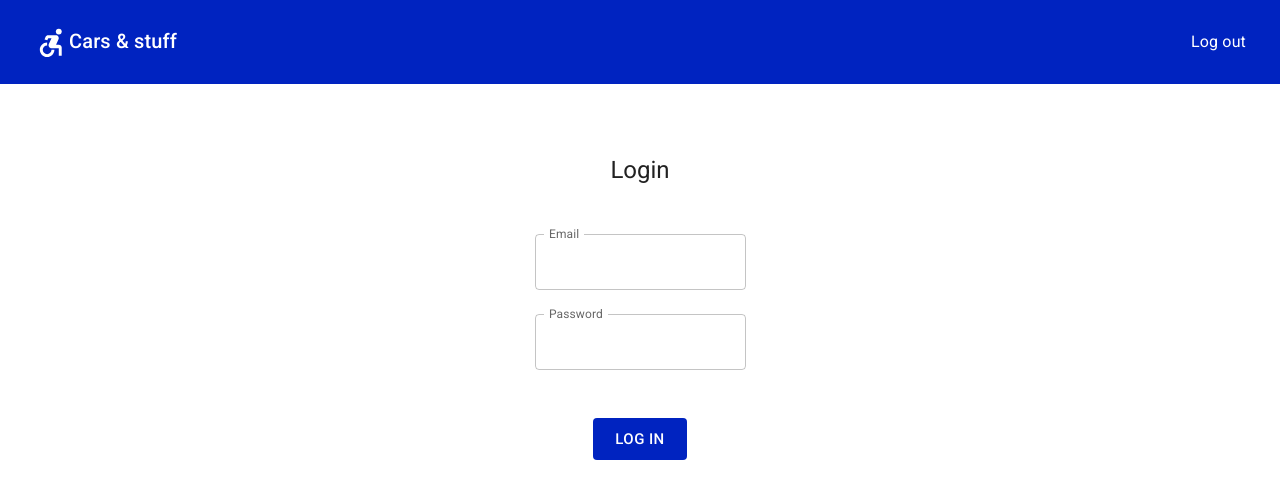
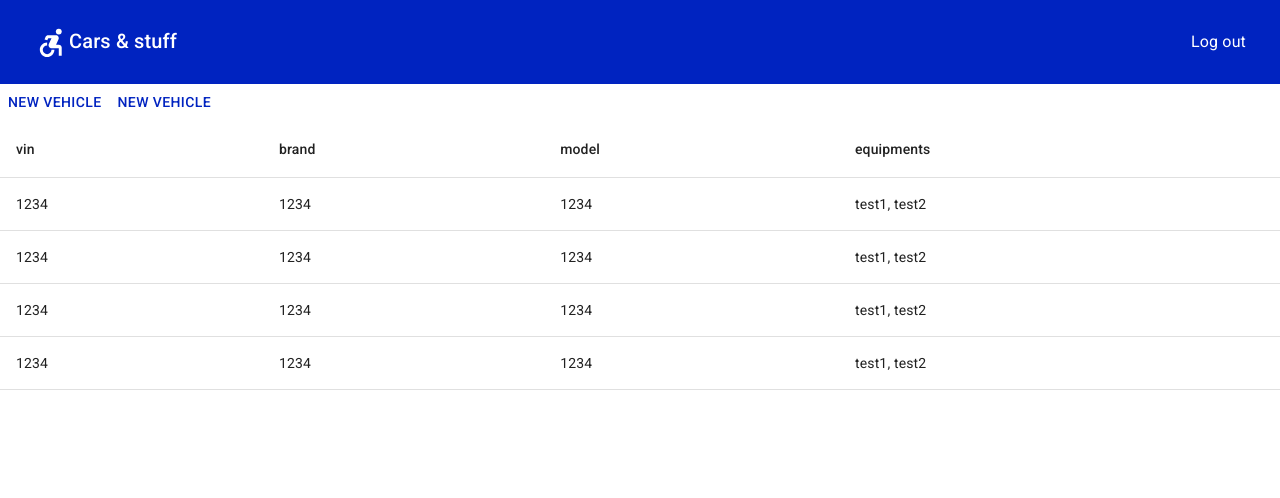
Before and after one commit to swietjak/2022_TAB_S10_CIESLAK, a React (Create React App) app in the folder frontend/: page /vehicles in a window 1280 px wide. Before the commit this address led to /login. Shown: the top 498 px of the page. Built offline with nearby package versions, Linux system fonts and the light colour scheme; no server answers.

Commit message:
feat: initial table added

```diff
--- /dev/null
+++ b/frontend/src/modules/vehicles/components/CarsTable/CarsTable.tsx
@@ -0,0 +1,59 @@
+import {
+  Table,
+  TableBody,
+  TableCell,
+  TableHead,
+  TableRow,
+} from "@mui/material";
+import React from "react";
+import { useSelector } from "react-redux";
+import { Vehicle } from "shared/types";
+import { selectors } from "../../store";
+
+type CarsTableProps = {};
+
+export const CarsTable = (props: CarsTableProps) => {
+  const columns = [
+    {
+      label: "vin",
+      renderData: (data: Vehicle) => data.vin,
+    },
+    {
+      label: "brand",
+      renderData: (data: Vehicle) => data.vin,
+    },
+    {
+      label: "model",
+      renderData: (data: Vehicle) => data.vin,
+    },
+    {
+      label: "equipments",
+      renderData: (data: Vehicle) => data.equipments.join(", "),
+    },
+  ];
+
+  const { data: vehiclesData } = useSelector(selectors.getVehicles);
+
+  return (
+    <Table>
+      <TableHead>
+        <TableRow>
+          {columns.map((column) => (
+            <TableCell>{column.label}</TableCell>
+          ))}
+        </TableRow>
+      </TableHead>
+      <TableBody>
+        {vehiclesData.map((vehicle) => (
+          <TableRow>
+            {columns.map((col) => (
+              <TableCell>{col.renderData(vehicle)}</TableCell>
+            ))}
+          </TableRow>
+        ))}
+      </TableBody>
+    </Table>
+  );
+};
+
+export default CarsTable;
--- /dev/null
+++ b/frontend/src/modules/vehicles/components/CarsTable/index.ts
@@ -0,0 +1 @@
+export { default } from "./CarsTable";
--- /dev/null
+++ b/frontend/src/modules/vehicles/components/index.ts
@@ -0,0 +1 @@
+export { default as CarsTable } from "./CarsTable";
--- a/frontend/src/modules/vehicles/pages/VehiclesList.tsx
+++ b/frontend/src/modules/vehicles/pages/VehiclesList.tsx
@@ -5,11 +5,10 @@ import { useEffect } from "react";
 import { useDispatch } from "react-redux";
 import { useNavigate } from "react-router";
 import Vehicles from "shared/services/Vehicles";
+import { CarsTable } from "../components";
 import { actions } from "../store";
 
 type VehiclesListProps = {};
-
-const vehicles = new Vehicles();
 
 const VehiclesList = (props: VehiclesListProps) => {
   const navigate = useNavigate();
@@ -25,6 +24,7 @@ const VehiclesList = (props: VehiclesListProps) => {
       <Button onClick={() => dispatch(actions.getVehicles({ brand: "" }))}>
         New vehicle
       </Button>
+      <CarsTable />
     </>
   );
 };
--- a/frontend/src/shared/mocks.ts
+++ b/frontend/src/shared/mocks.ts
@@ -1,4 +1,4 @@
-import { FieldValue } from "./types";
+import { FieldValue, Vehicle } from "./types";
 
 export const reservationsMock = [
   {
@@ -27,3 +27,34 @@ export const equipmentsOptionsMock: FieldValue[] = [
   { value: 2, label: "test2" },
   { value: 3, label: "test3" },
 ];
+
+export const vehiclesMock: Vehicle[] = [
+  {
+    brand: "Audi",
+    equipments: ["test1", "test2"],
+    id: 1,
+    model: "A4",
+    vin: "1234",
+  },
+  {
+    brand: "Audi",
+    equipments: ["test1", "test2"],
+    id: 2,
+    model: "A5",
+    vin: "1234",
+  },
+  {
+    brand: "Audi",
+    equipments: ["test1", "test2"],
+    id: 3,
+    model: "A6",
+    vin: "1234",
+  },
+  {
+    brand: "Audi",
+    equipments: ["test1", "test2"],
+    id: 1,
+    model: "A4",
+    vin: "1234",
+  },
+];
--- a/frontend/src/shared/services/Vehicles/Vehicles.ts
+++ b/frontend/src/shared/services/Vehicles/Vehicles.ts
@@ -1,10 +1,14 @@
+import { vehiclesMock } from "shared/mocks";
 import { Vehicle } from "shared/types";
 import Api from "../Api";
 import { CreateVehicleParams, GetVehiclesParams } from "./Vehicles.types";
 
 class Vehicles extends Api {
   public getVehicles = async (params: GetVehiclesParams) => {
-    const { data } = await this.api.get<Vehicle[]>("/Vehicle", { params });
+    // const { data } = await this.api.get<Vehicle[]>("/Vehicle", { params });
+    const { data } = await new Promise((resolve) => {
+      setTimeout(() => resolve({ data: vehiclesMock }), 100);
+    });
     return data;
   };
 
--- a/frontend/src/shared/store/reducer.ts
+++ b/frontend/src/shared/store/reducer.ts
@@ -12,7 +12,15 @@ export interface State {
 const initialState: State = {
   loading: LoadingStatus.Idle,
   error: null,
-  userData: resource.getInitial(null),
+  userData: resource.getInitial({
+    name: "xd",
+    surname: "xd",
+    userPermisions: {
+      hasCarePermissions: true,
+      isAdmin: true,
+    },
+    userId: 12,
+  }),
 };
 
 export default createReducer(initialState, (builder) =>
```
